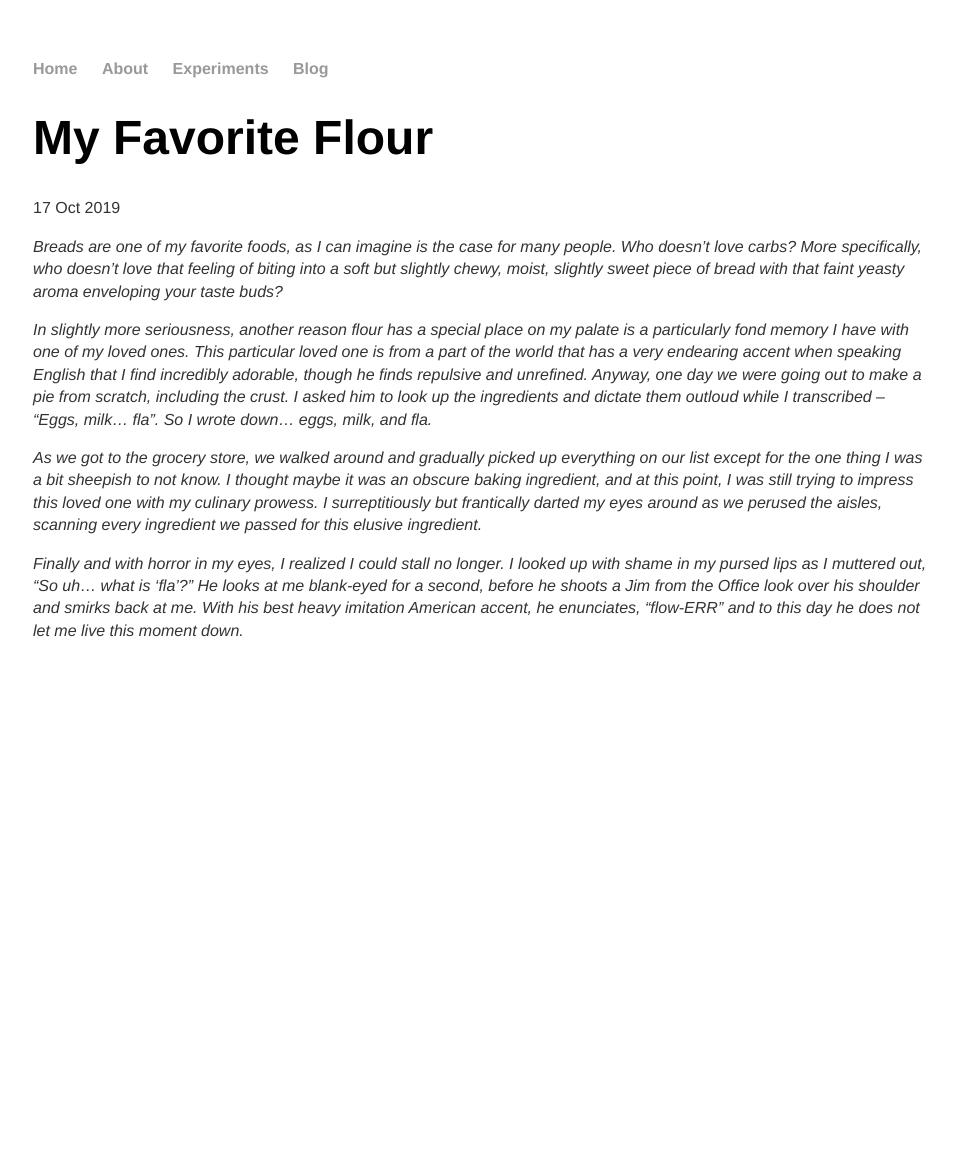
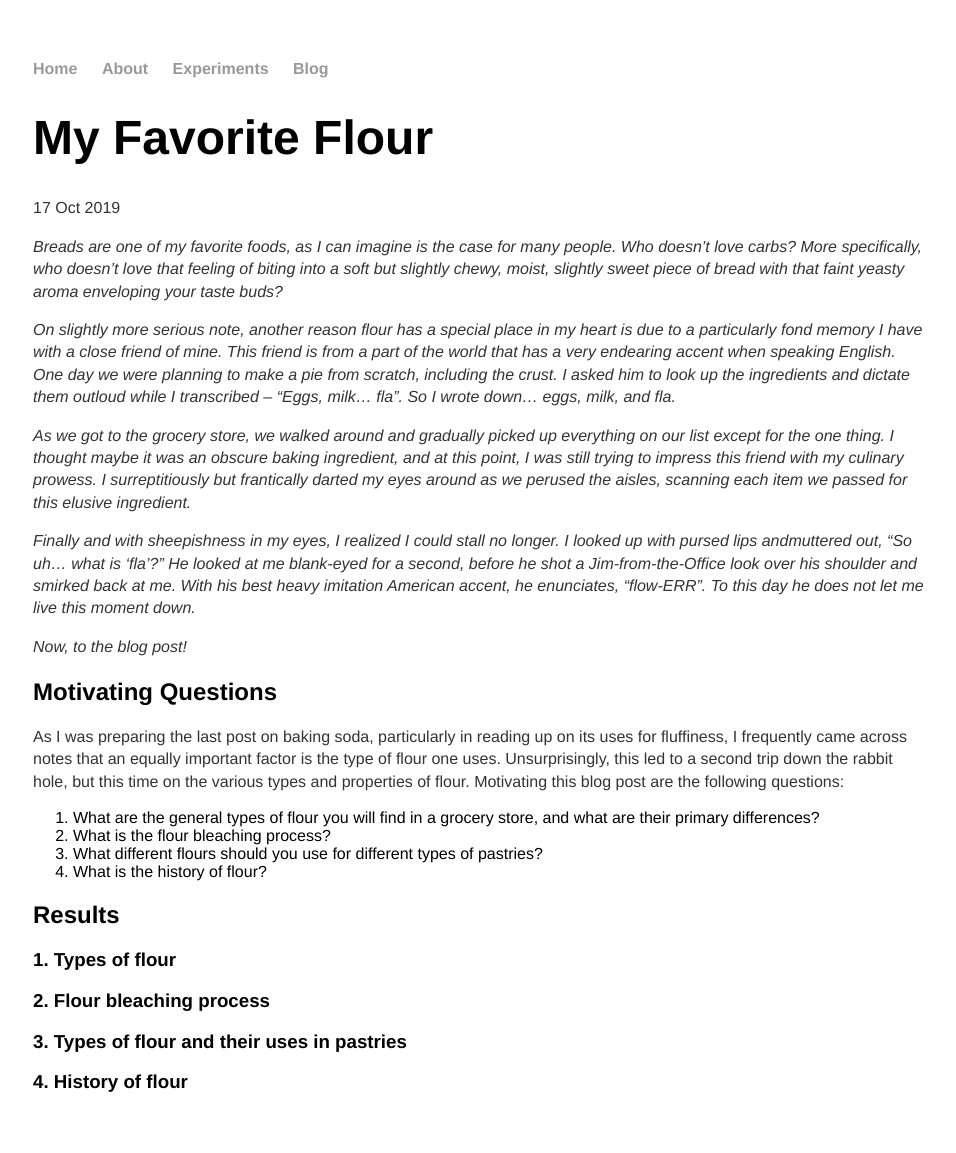
Before and after one commit to potashium/potashium.github.io, a Jekyll site: the page built from _posts/2019-10-17-my-favorite-flour.md, in a window 1280 px wide. Shown: the whole page, without its empty margins (159-1115 px from the left). Built offline with Jekyll 4.4.1, drawn with Linux system fonts in a browser that asks for light colours; before the commit the page ends 900 px from its top, so only the background shows below that.

Commit message:
Update 2019-10-17-my-favorite-flour.md

```diff
--- a/_posts/2019-10-17-my-favorite-flour.md
+++ b/_posts/2019-10-17-my-favorite-flour.md
@@ -6,8 +6,29 @@ date: 2019-10-17
 
 *Breads are one of my favorite foods, as I can imagine is the case for many people. Who doesn't love carbs? More specifically, who doesn't love that feeling of biting into a soft but slightly chewy, moist, slightly sweet piece of bread with that faint yeasty aroma enveloping your taste buds?*
 
-*In slightly more seriousness, another reason flour has a special place on my palate is a particularly fond memory I have with one of my loved ones. This particular loved one is from a part of the world that has a very endearing accent when speaking English that I find incredibly adorable, though he finds repulsive and unrefined. Anyway, one day we were going out to make a pie from scratch, including the crust. I asked him to look up the ingredients and dictate them outloud while I transcribed -- "Eggs, milk... fla". So I wrote down... eggs, milk, and fla.*
+*On slightly more serious note, another reason flour has a special place in my heart is due to a particularly fond memory I have with a close friend of mine. This friend is from a part of the world that has a very endearing accent when speaking English. One day we were planning to make a pie from scratch, including the crust. I asked him to look up the ingredients and dictate them outloud while I transcribed -- "Eggs, milk... fla". So I wrote down... eggs, milk, and fla.*
 
-*As we got to the grocery store, we walked around and gradually picked up everything on our list except for the one thing I was a bit sheepish to not know. I thought maybe it was an obscure baking ingredient, and at this point, I was still trying to impress this loved one with my culinary prowess. I surreptitiously but frantically darted my eyes around as we perused the aisles, scanning every ingredient we passed for this elusive ingredient.*
+*As we got to the grocery store, we walked around and gradually picked up everything on our list except for the one thing. I thought maybe it was an obscure baking ingredient, and at this point, I was still trying to impress this friend with my culinary prowess. I surreptitiously but frantically darted my eyes around as we perused the aisles, scanning each item we passed for this elusive ingredient.*
 
-*Finally and with horror in my eyes, I realized I could stall no longer. I looked up with shame in my pursed lips as I muttered out, "So uh... what is 'fla'?" He looks at me blank-eyed for a second, before he shoots a Jim from the Office look over his shoulder and smirks back at me. With his best heavy imitation American accent, he enunciates, "flow-ERR" and to this day he does not let me live this moment down.*
+*Finally and with sheepishness in my eyes, I realized I could stall no longer. I looked up with pursed lips andmuttered out, "So uh... what is 'fla'?" He looked at me blank-eyed for a second, before he shot a Jim-from-the-Office look over his shoulder and smirked back at me. With his best heavy imitation American accent, he enunciates, "flow-ERR". To this day he does not let me live this moment down.*
+
+*Now, to the blog post!*
+
+## Motivating Questions
+
+As I was preparing the last post on baking soda, particularly in reading up on its uses for fluffiness, I frequently came across notes that an equally important factor is the type of flour one uses. Unsurprisingly, this led to a second trip down the rabbit hole, but this time on the various types and properties of flour. Motivating this blog post are the following questions:
+
+1. What are the general types of flour you will find in a grocery store, and what are their primary differences?
+2. What is the flour bleaching process?
+3. What different flours should you use for different types of pastries?
+4. What is the history of flour?
+
+## Results
+
+### 1. Types of flour
+
+### 2. Flour bleaching process
+
+### 3. Types of flour and their uses in pastries
+
+### 4. History of flour
```
